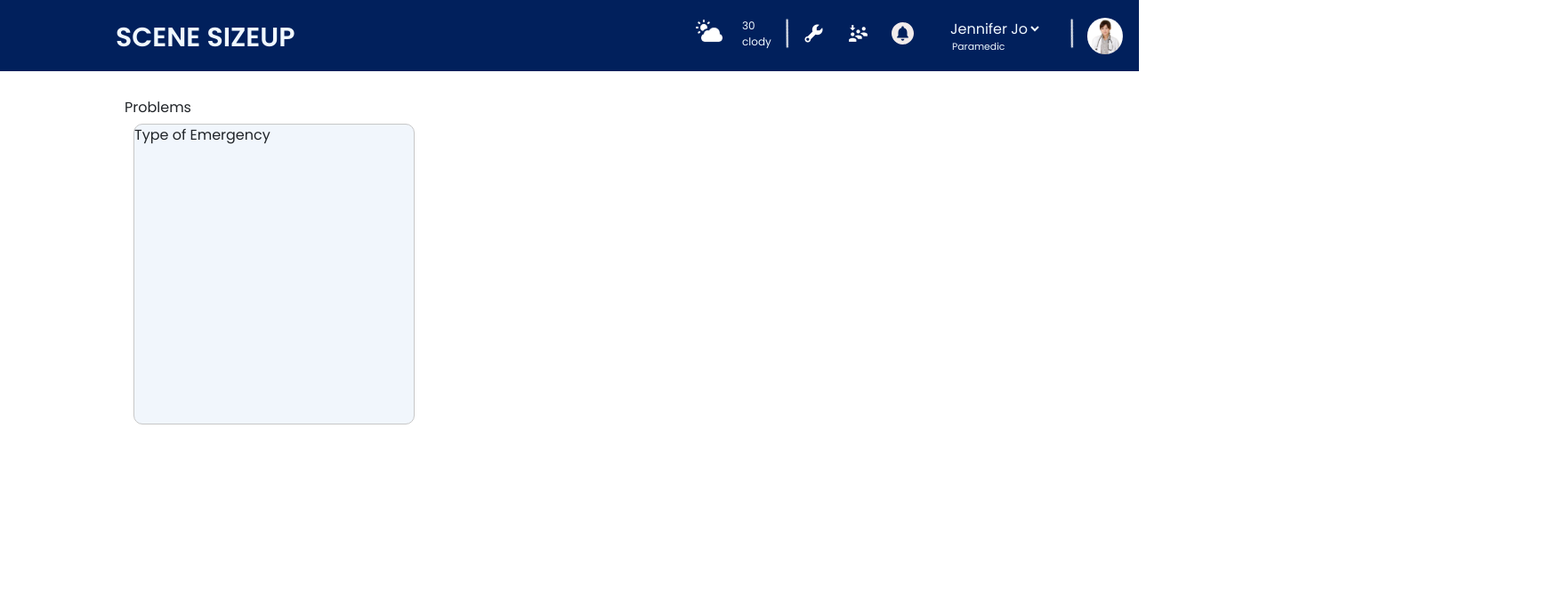
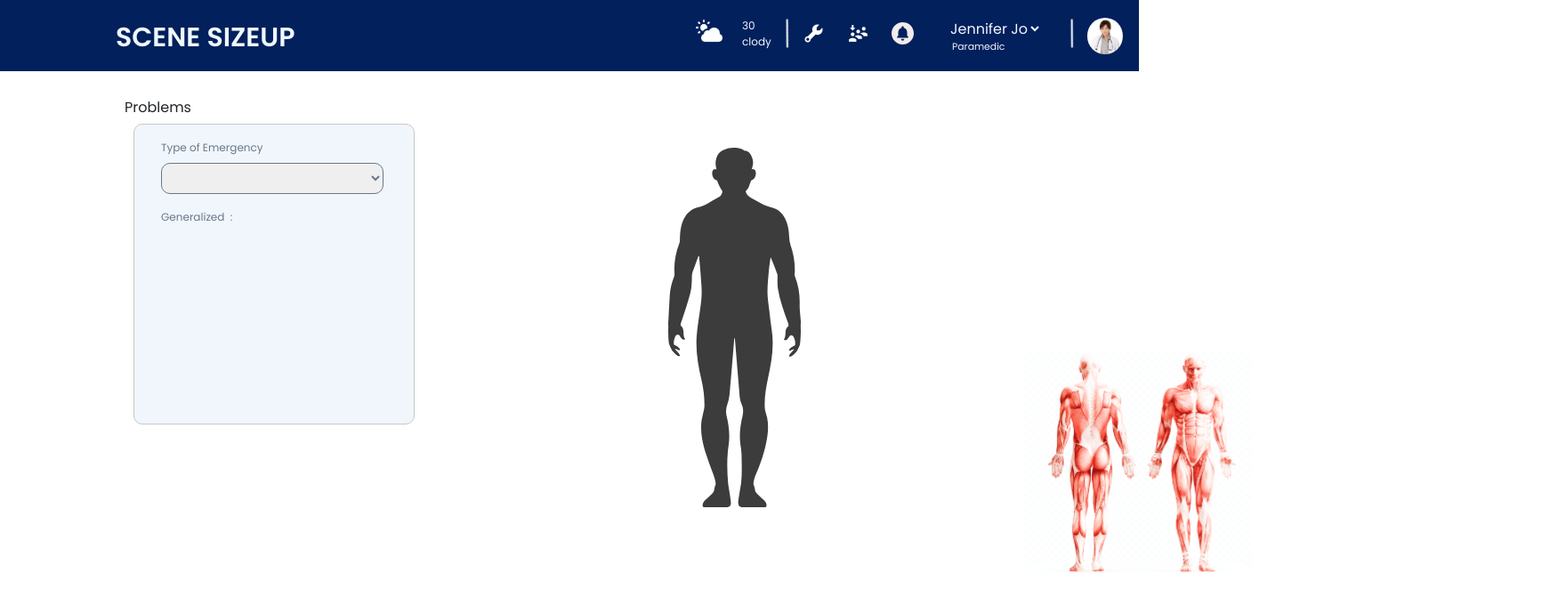
Before and after one commit to DeepanRajG/ainqa-med, a React (Create React App) app: page /ainqa-med/Scenesizeup in a window 1280 px wide. Shown: the top 672 px of the page at 89% size, 1751 px wide, since content can reach past the window. Built offline with nearby package versions, Linux system fonts and the light colour scheme.

Commit message:
scenesizeup

```diff
--- a/src/css/scenesizeup.css
+++ b/src/css/scenesizeup.css
@@ -109,5 +109,43 @@ margin-left: 150px;
 margin-top: 10px;
 }
 #styp{
-
+    color: #6A7888;
+    font-style: normal;
+    font-weight: 400;
+    font-size: 12px;
+    line-height: 12px;
+    margin-left: 30px;
+    margin-top: 20px;
 }
+#svalue{
+    width: 250px;
+    height: 35px;
+    border-radius: 10px;
+    margin-left: 30px;
+    margin-top: -5px;
+    border: 1px solid #6A7888;
+    color:#6A7888
+}
+#sgen{
+    color: #6A7888;
+    font-style: normal;
+    font-weight: 400;
+    font-size: 12px;
+    line-height: 12px;
+    margin-left: 30px;
+    margin-top: 20px;
+}
+#bo{
+    background: url(./img/bo.svg) no-repeat;
+    height:650px;
+    width:600px;
+    margin-left: 600px;
+    margin-top: -100px;
+}
+#bac{
+    background: url(./img/bac.svg) no-repeat;
+    height:650px;
+    width:600px;
+    margin-left: 1000px;
+    margin-top: -420px;
+}
--- a/src/script/scenesizeup.js
+++ b/src/script/scenesizeup.js
@@ -38,6 +38,27 @@ return (
 <div>  <p id="snam">Problems</p></div>
 <div id="container3">
     <div id="styp"><p>Type of Emergency</p></div>
+    <div>
+        <select id="svalue" defaultValue={"DEFAULT"}>
+      <option value="DEFAULT" hidden></option>
+        <option value="months">1months</option>
+        <option value="months">2months</option>
+        <option value="months">3months</option>
+        <option value="months">4months</option>
+        <option value="months">5months</option>
+        <option value="months">6months</option>
+        <option value="months">7months</option>
+        <option value="months">8months</option>
+        <option value="months">9months</option>
+        <option value="months">10months</option>
+        <option value="months">11months</option>
+     </select>
+      </div>
+      <div id="sgen"><p>Generalized&nbsp; :</p></div>
+     <div id="bo"></div>
+     <div id="bac"></div>
+
+
 </div>
 
 
```
Also changed, not shown: src/css/img/bac.svg (added), src/css/img/bo.svg (added).
